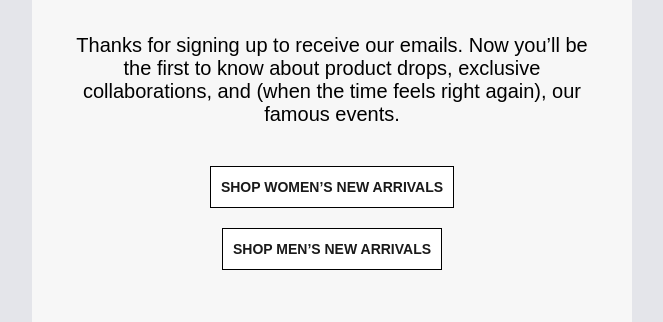
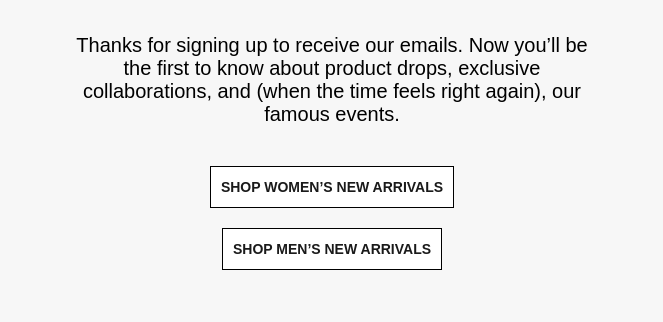
Before and after one commit to kreid333/lululemon-email, a plain HTML site: page index.html in a window 1280 px wide. Shown: the part 596-918 px from the top of the page, without its empty margins (308-971 px from the left). Drawn offline with Linux system fonts and the light colour scheme.

Commit message:
changed background color

```diff
--- a/index.html
+++ b/index.html
@@ -8,7 +8,7 @@
     <style type="text/css">
       body {
         margin: 0;
-        background-color: rgb(228, 229, 234);
+        background-color: #f7f7f7;
       }
       @media screen and (max-width: 600px) {
         .main {
@@ -44,7 +44,7 @@
       cellspacing="0"
       cellpadding="0"
       border="0"
-      style="background-color: rgb(228, 229, 234)"
+      style="background-color: ##f7f7f7"
     >
       <tr>
         <td>
```
